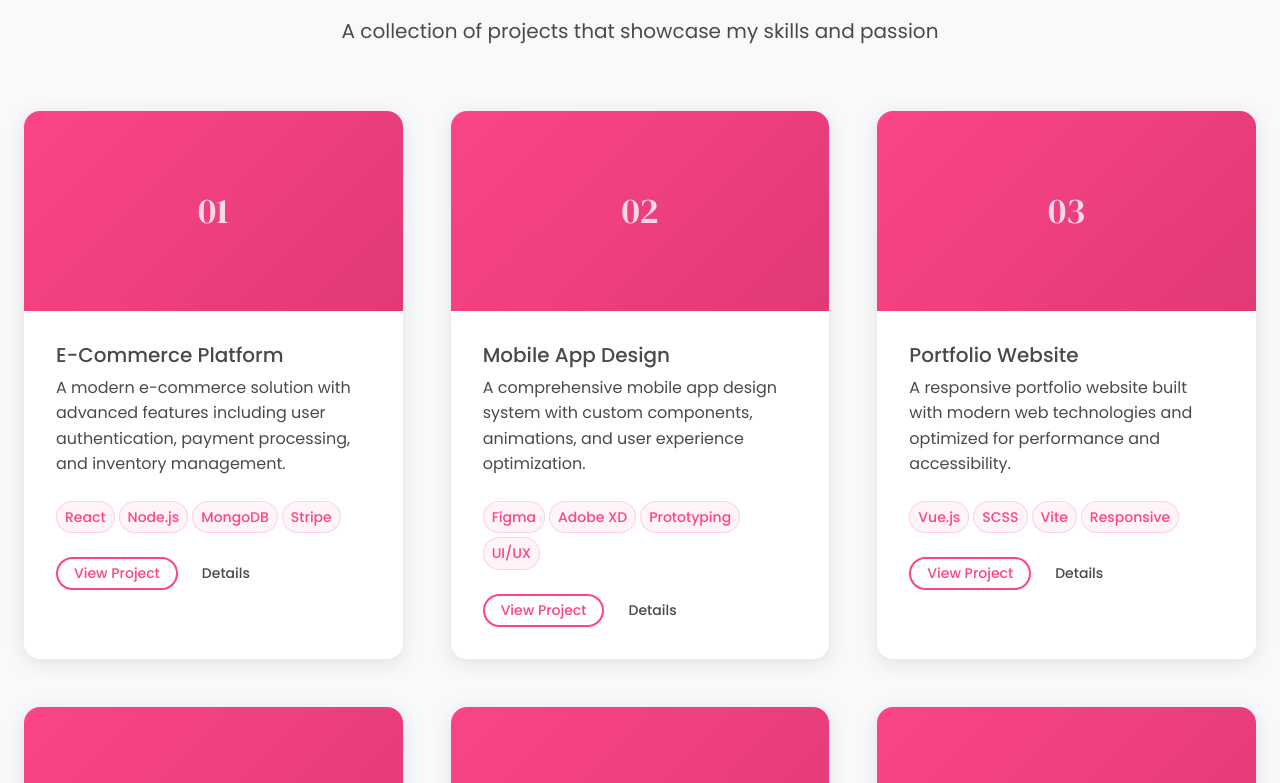
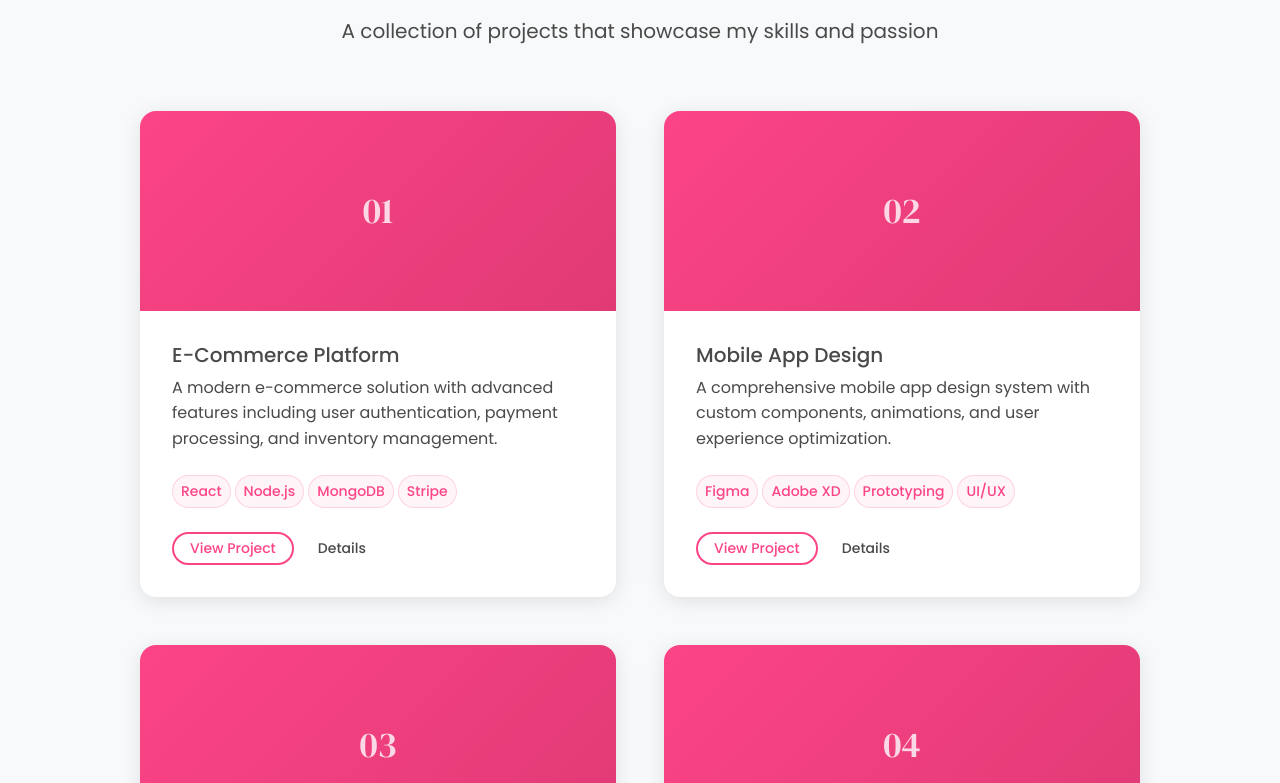
Before and after one commit to HJArong/Personal-Website, a Vue app: page / in a window 1280 px wide. Shown: the part 1297-2080 px from the top of the page. Built offline with nearby package versions, Linux system fonts and the light colour scheme.

Commit message:
fix grid

```diff
--- a/src/components/sections/Works.vue
+++ b/src/components/sections/Works.vue
@@ -264,6 +264,9 @@ export default {
       grid-template-columns: repeat(auto-fit, minmax(350px, 1fr));
       gap: $spacing-2xl;
       margin-bottom: $spacing-3xl;
+      max-width: 1000px;
+      margin: auto;
+      padding-bottom: 52px;
 
       @media (max-width: $breakpoint-md) {
         grid-template-columns: 1fr;
```
